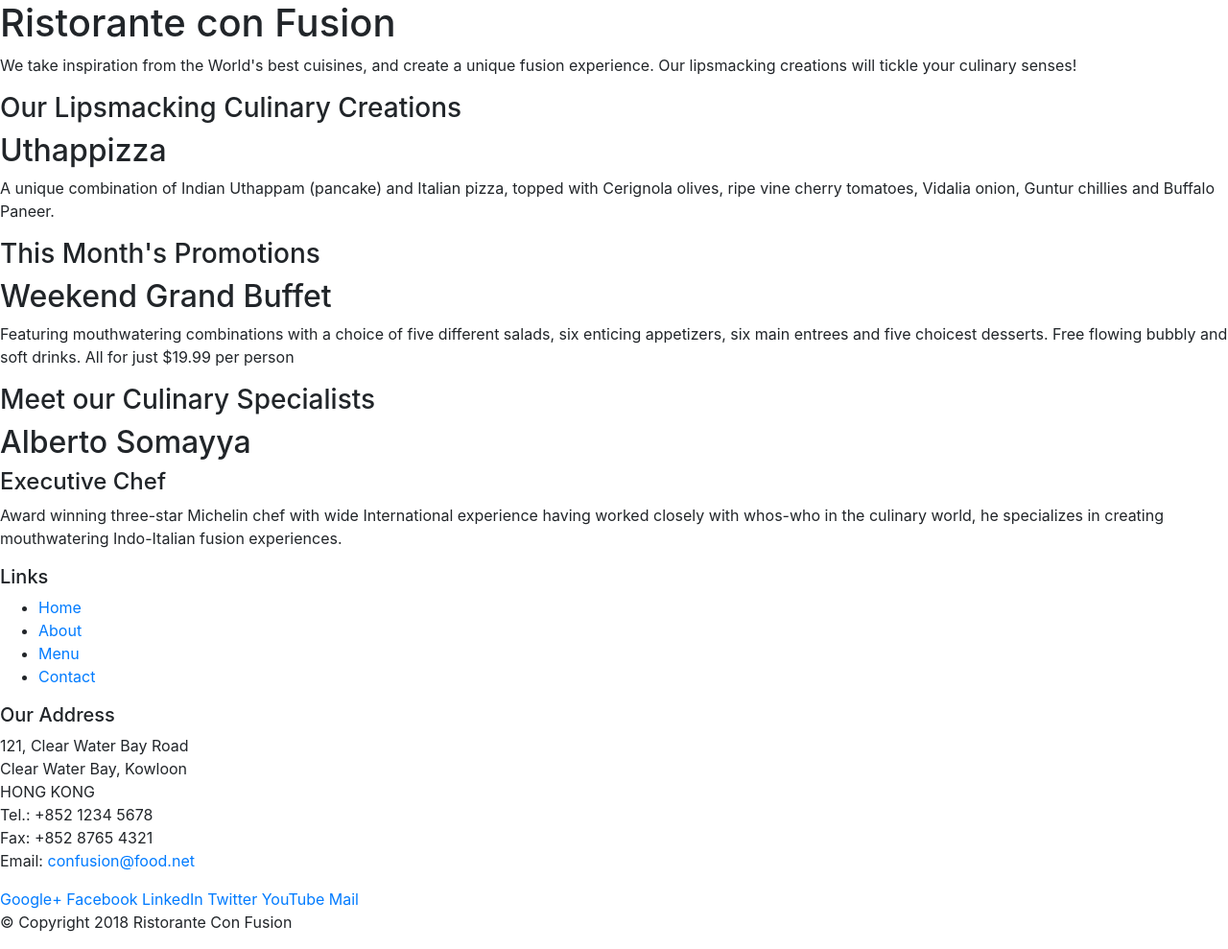
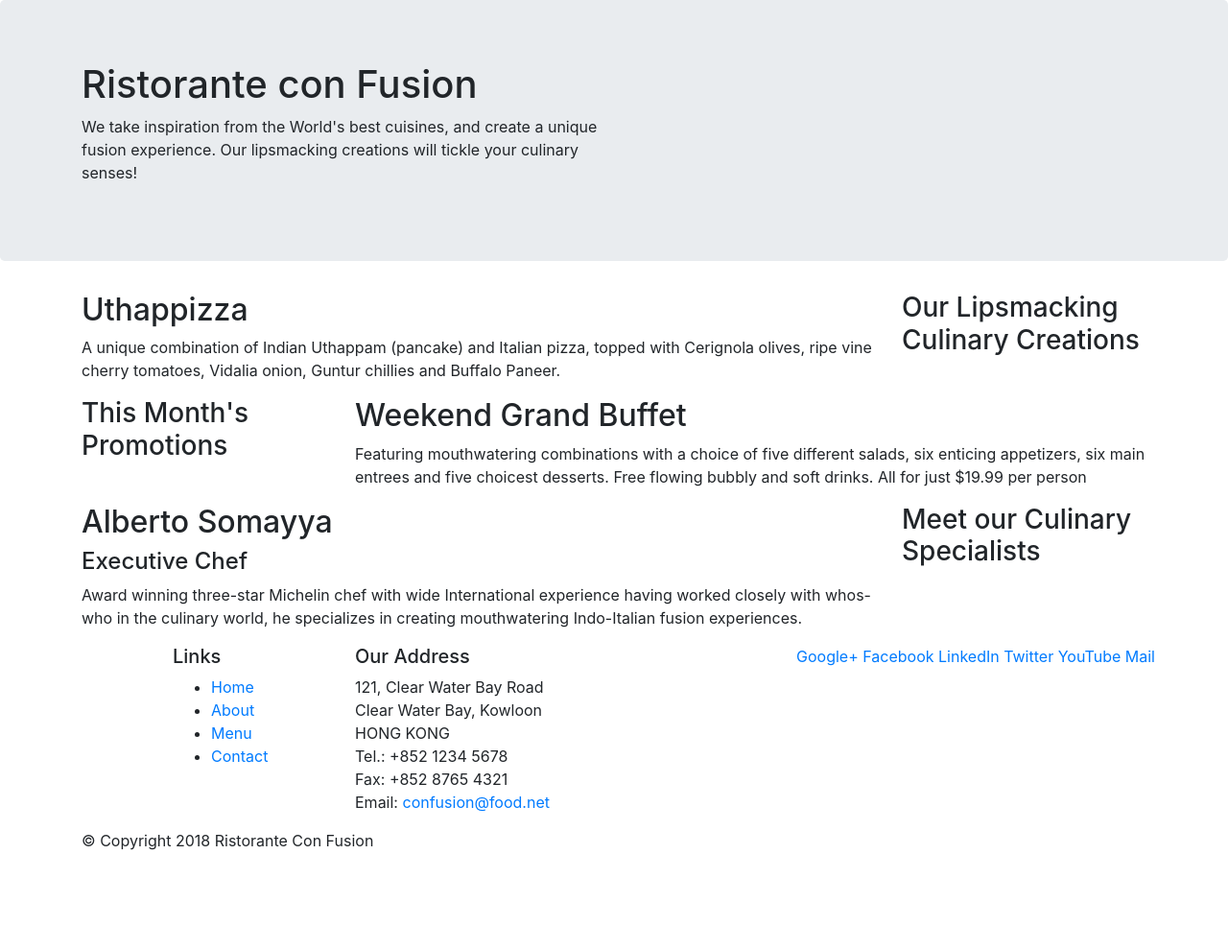
Before and after one commit to murarilaliitg/bootstrap, a website: page index.html in a window 1280 px wide. Shown: the whole page at 96% size. After the commit the page ends 904 px from the top, so only its background shows below. Drawn offline with nearby package versions, Linux system fonts and the light colour scheme.

Commit message:
bootstrap part 1

```diff
--- a/index.html
+++ b/index.html
@@ -15,46 +15,46 @@
 
 <body>
 
-    <header>
-        <div>
-            <div>
-                <div>
+    <header class="jumbotron">
+        <div class="container">
+            <div class="row">
+                <div class="col-12 col-sm-6">
                     <h1>Ristorante con Fusion</h1>
                     <p>We take inspiration from the World's best cuisines, and create a unique fusion experience. Our lipsmacking creations will tickle your culinary senses!</p>
                 </div>
-                <div>
+                <div class="col-12 col-sm">
                 </div>
             </div>
         </div>
     </header>
 
-    <div>
-        <div>
-            <div>
+    <div class="container">
+        <div class="row">
+            <div class="col-12 col-sm-4 order-sm-last col-md-3">
                 <h3>Our Lipsmacking Culinary Creations</h3>
             </div>
-            <div>
+            <div class="col col-sm order-sm-first col-md">
                 <h2>Uthappizza</h2>
                 <p>A unique combination of Indian Uthappam (pancake) and Italian pizza, topped with Cerignola olives, ripe vine cherry tomatoes, Vidalia onion, Guntur chillies and Buffalo Paneer.</p>
             </div>
         </div>
 
 
-        <div>
-            <div>
+        <div class="row">
+            <div class="col-12 col-sm-4 col-md-3">
                 <h3>This Month's Promotions</h3>
             </div>
-            <div>
+            <div class="col col-sm col-md" >
                 <h2>Weekend Grand Buffet</h2>
                 <p>Featuring mouthwatering combinations with a choice of five different salads, six enticing appetizers, six main entrees and five choicest desserts. Free flowing bubbly and soft drinks. All for just $19.99 per person </p>
             </div>
         </div>
 
-        <div>
-            <div>
+        <div class="row">
+            <div class="col-12 col-sm-4 order-sm-last col-md-3">
                 <h3>Meet our Culinary Specialists</h3>
             </div>
-            <div>
+            <div class="col col-sm order-sm-first col-md">
                 <h2>Alberto Somayya</h2>
                 <h4>Executive Chef</h4>
                 <p>Award winning three-star Michelin chef with wide International experience having worked closely with whos-who in the culinary world, he specializes in creating mouthwatering Indo-Italian fusion experiences. </p>
@@ -63,9 +63,9 @@
     </div>
 
     <footer>
-        <div>
-            <div>
-                <div>
+        <div class="container">
+            <div class="row">
+                <div class="col-4 offset-1 col-sm-2">
                     <h5>Links</h5>
                     <ul>
                         <li><a href="#">Home</a></li>
@@ -74,7 +74,7 @@
                         <li><a href="#">Contact</a></li>
                     </ul>
                 </div>
-                <div>
+                <div class="col-7 col-sm-5">
                     <h5>Our Address</h5>
                     <address>
                         121, Clear Water Bay Road<br>
@@ -85,7 +85,7 @@
                         Email: <a href="mailto:confusion@food.net">confusion@food.net</a>
                     </address>
                 </div>
-                <div>
+                <div clsaa="col-12 col-sm-4">
                     <div>
                         <a href="http://google.com/+">Google+</a>
                         <a href="http://www.facebook.com/profile.php?id=">Facebook</a>
@@ -96,8 +96,8 @@
                     </div>
                 </div>
             </div>
-            <div>
-                <div>
+            <div class="row">
+                <div class="col-auto">
                     <p>© Copyright 2018 Ristorante Con Fusion</p>
                 </div>
             </div>
```
